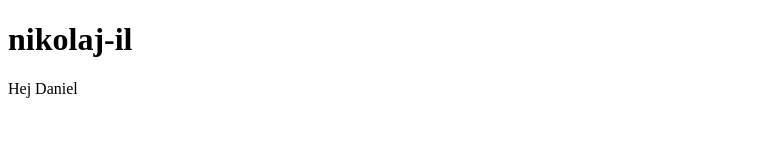
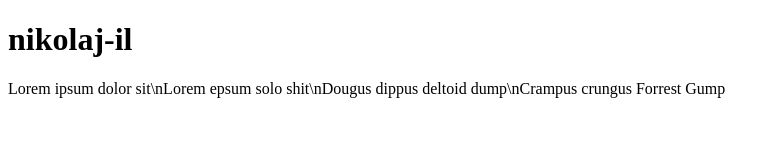
Before and after one commit to turistguden/nikolaj-il.com, a plain HTML site: page index.html in a window 1280 px wide. Shown: the whole page, without its empty margins (0-780 px from the left). Drawn offline with Linux system fonts and the light colour scheme.

Commit message:
Lorem Epsum

```diff
--- a/index.html
+++ b/index.html
@@ -4,7 +4,7 @@
 
 <h1>nikolaj-il</h1>
 
-<p>Hej Daniel</p>
+<p>Lorem ipsum dolor sit\nLorem epsum solo shit\nDougus dippus deltoid dump\nCrampus crungus Forrest Gump</p>
 
 </body>
 </html>
```
